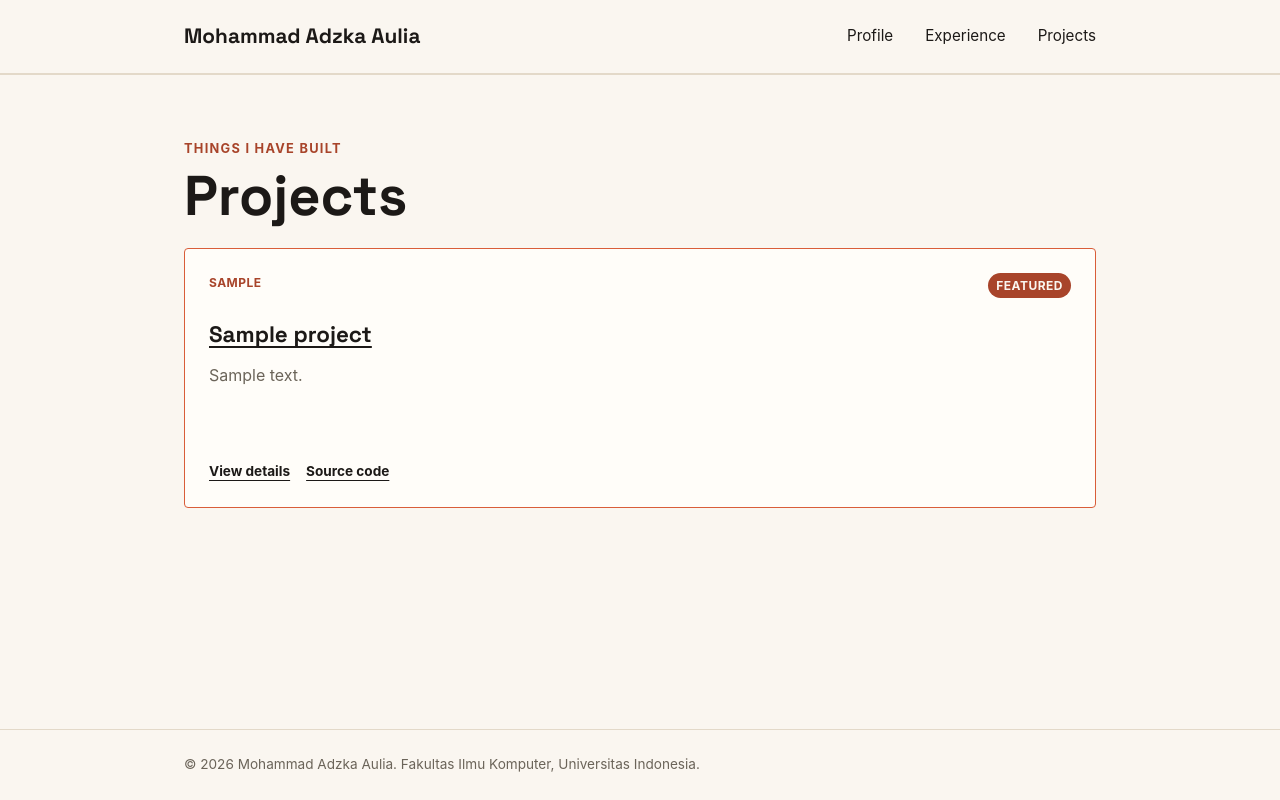
After one commit to hollow011/myportofolio, a Django app: page /projects/ in a window 1280 px wide. The commit adds this page. Run offline with Django 5.2, Linux system fonts and the light colour scheme; tables that the repository leaves empty hold one stand-in row (values such as "Sample post").

Commit message:
feat: add project list and detail pages

```diff
--- a/main/urls.py
+++ b/main/urls.py
@@ -1,10 +1,16 @@
 from django.urls import path
 
-from main.views import show_experience, show_main
+from main.views import show_experience, show_main, show_project_detail, show_projects
 
 app_name = "main"
 
 urlpatterns = [
     path("", show_main, name="show_main"),
     path("experience/", show_experience, name="show_experience"),
+    path("projects/", show_projects, name="show_projects"),
+    path(
+        "projects/<uuid:project_id>/",
+        show_project_detail,
+        name="show_project_detail",
+    ),
 ]
--- a/main/views.py
+++ b/main/views.py
@@ -1,6 +1,6 @@
-from django.shortcuts import render
+from django.shortcuts import get_object_or_404, render
 
-from main.models import Experience
+from main.models import Experience, Project
 
 
 def show_main(request):
@@ -24,4 +24,18 @@ def show_experience(request):
     }
     return render(request, "experience.html", context)
 
-# Create your views here.
+
+def show_projects(request):
+    context = {
+        "name": "Mohammad Adzka Aulia",
+        "project_list": Project.objects.all(),
+    }
+    return render(request, "projects.html", context)
+
+
+def show_project_detail(request, project_id):
+    context = {
+        "name": "Mohammad Adzka Aulia",
+        "project": get_object_or_404(Project, pk=project_id),
+    }
+    return render(request, "project_detail.html", context)
--- a/static/css/style.css
+++ b/static/css/style.css
@@ -328,6 +328,123 @@ h1,
   content: "";
 }
 
+.projects-section,
+.project-detail-section {
+  min-height: calc(100vh - 145px);
+  padding: 4rem 0;
+  border-top: 1px solid var(--line);
+}
+
+.projects-section h1,
+.project-detail h1 {
+  margin: 0.4rem 0 1.5rem;
+  font-family: "Space Grotesk", -apple-system, sans-serif;
+  font-size: clamp(2rem, 5vw, 3.5rem);
+  line-height: 1;
+}
+
+.projects-grid {
+  display: grid;
+  grid-template-columns: repeat(auto-fit, minmax(270px, 1fr));
+  gap: 1rem;
+}
+
+.project-card {
+  display: flex;
+  flex-direction: column;
+  min-height: 260px;
+  padding: 1.5rem;
+  border: 1px solid var(--line);
+  border-radius: var(--radius);
+  background-color: #fffdf9;
+  transition:
+    transform 0.2s ease,
+    box-shadow 0.2s ease;
+}
+
+.project-card:hover {
+  box-shadow: 0.35rem 0.35rem 0 var(--accent);
+  transform: translate(-0.15rem, -0.15rem);
+}
+
+.project-card--featured {
+  border-color: var(--accent);
+}
+
+.project-card-header {
+  display: flex;
+  justify-content: space-between;
+  align-items: flex-start;
+  gap: 1rem;
+}
+
+.project-technology,
+.featured-badge {
+  color: var(--accent-dark);
+  font-size: 0.75rem;
+  font-weight: 700;
+  letter-spacing: 0.04em;
+  text-transform: uppercase;
+}
+
+.featured-badge {
+  display: inline-block;
+  padding: 0.2rem 0.5rem;
+  border-radius: 999px;
+  color: var(--paper);
+  background-color: var(--accent-dark);
+}
+
+.project-card h2 {
+  margin: 1.2rem 0 0.6rem;
+  font-family: "Space Grotesk", -apple-system, sans-serif;
+  font-size: 1.4rem;
+}
+
+.project-card h2 a,
+.project-actions a,
+.back-link {
+  color: var(--ink);
+  text-underline-offset: 0.25rem;
+}
+
+.project-card p,
+.project-detail-description {
+  color: var(--text-muted);
+}
+
+.project-actions {
+  display: flex;
+  gap: 1rem;
+  margin-top: auto;
+  padding-top: 1.5rem;
+  font-size: 0.85rem;
+  font-weight: 700;
+}
+
+.project-actions a:hover,
+.project-actions a:focus-visible,
+.back-link:hover,
+.back-link:focus-visible {
+  color: var(--accent-dark);
+}
+
+.project-detail {
+  max-width: 720px;
+}
+
+.back-link {
+  display: inline-block;
+  margin-bottom: 2.5rem;
+  font-size: 0.9rem;
+  font-weight: 700;
+}
+
+.project-detail-description {
+  margin: 1.5rem 0;
+  font-size: 1.1rem;
+}
+
 .site-footer {
   padding: 1.5rem;
   color: var(--text-muted);
@@ -349,6 +466,8 @@ h1,
   }
 
   .site-header .container {
+    flex-direction: column;
+    align-items: flex-start;
     gap: 1rem;
   }
 
@@ -377,4 +496,8 @@ h1,
   .skill-card {
     transition: none;
   }
+
+  .project-card {
+    transition: none;
+  }
 }
--- /dev/null
+++ b/templates/base.html
@@ -0,0 +1,38 @@
+{% load static %}
+<!doctype html>
+<html lang="en">
+  <head>
+    <meta charset="UTF-8" />
+    <meta name="viewport" content="width=device-width, initial-scale=1.0" />
+    <title>{% block title %}{{ name }} - Portfolio{% endblock %}</title>
+    <link rel="preconnect" href="https://fonts.googleapis.com" />
+    <link rel="preconnect" href="https://fonts.gstatic.com" crossorigin />
+    <link
+      href="https://fonts.googleapis.com/css2?family=Space+Grotesk:wght@500;700&display=swap"
+      rel="stylesheet"
+    />
+    <link rel="stylesheet" href="{% static 'css/style.css' %}" />
+  </head>
+  <body>
+    <header class="site-header">
+      <div class="container">
+        <a href="{% url 'main:show_main' %}" class="brand">{{ name }}</a>
+        <nav aria-label="Primary navigation">
+          <a href="{% url 'main:show_main' %}">Profile</a>
+          <a href="{% url 'main:show_experience' %}">Experience</a>
+          <a href="{% url 'main:show_projects' %}">Projects</a>
+        </nav>
+      </div>
+    </header>
+
+    <main>{% block content %}{% endblock %}</main>
+
+    <footer class="site-footer">
+      <div class="container">
+        <p>
+          &copy; 2026 {{ name }}. Fakultas Ilmu Komputer, Universitas Indonesia.
+        </p>
+      </div>
+    </footer>
+  </body>
+</html>
--- /dev/null
+++ b/templates/projects.html
@@ -0,0 +1,37 @@
+{% extends "base.html" %}
+
+{% block title %}Projects - {{ name }}{% endblock %}
+
+{% block content %}
+  <section class="projects-section" aria-labelledby="projects-title">
+    <div class="container">
+      <p class="section-kicker">Things I have built</p>
+      <h1 id="projects-title">Projects</h1>
+
+      <div class="projects-grid">
+        {% for project in project_list %}
+          <article class="project-card{% if project.is_featured %} project-card--featured{% endif %}">
+            <div class="project-card-header">
+              <span class="project-technology">{{ project.technology }}</span>
+              {% if project.is_featured %}
+                <span class="featured-badge">Featured</span>
+              {% endif %}
+            </div>
+            <h2>
+              <a href="{{ project.get_absolute_url }}">{{ project.title }}</a>
+            </h2>
+            <p>{{ project.description }}</p>
+            <div class="project-actions">
+              <a href="{{ project.get_absolute_url }}">View details</a>
+              {% if project.repository_url %}
+                <a href="{{ project.repository_url }}">Source code</a>
+              {% endif %}
+            </div>
+          </article>
+        {% empty %}
+          <p class="empty-state">No projects added yet.</p>
+        {% endfor %}
+      </div>
+    </div>
+  </section>
+{% endblock %}
```
Also changed, not shown: templates/experience.html (+7 -41 lines), templates/index.html (+15 -57 lines), templates/project_detail.html (added, +24 -0 lines).
